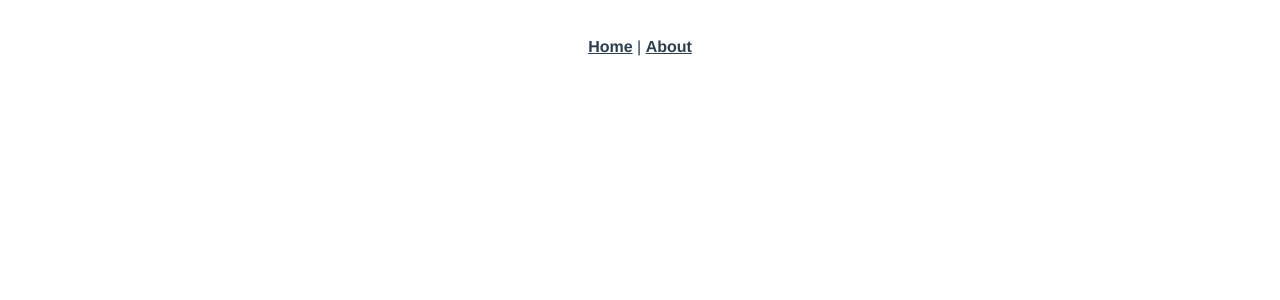
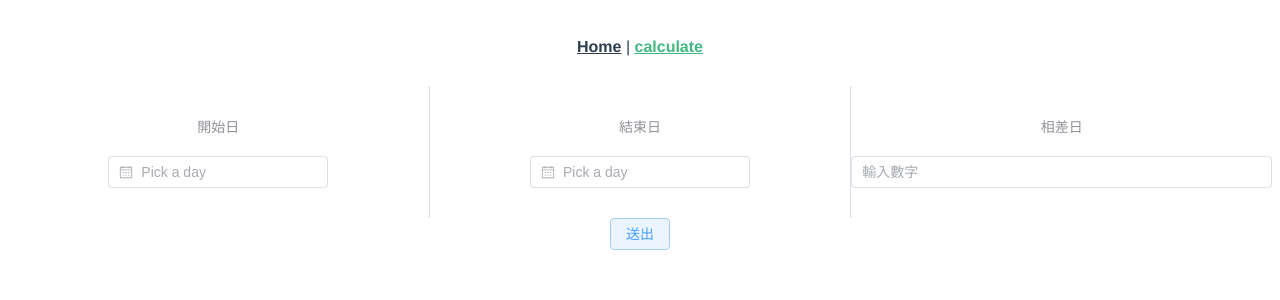
Before and after one commit to TWStockworld/stockworld_web, a Vue app: page /calculate in a window 1280 px wide. Before the commit this address had no page. Shown: the top 300 px of the page. Built offline with nearby package versions, Linux system fonts and the light colour scheme.

Commit message:
feat : 計算介面

```diff
--- a/package.json
+++ b/package.json
@@ -8,8 +8,11 @@
     "lint": "vue-cli-service lint"
   },
   "dependencies": {
+    "axios": "^0.27.2",
     "core-js": "^3.8.3",
+    "element-plus": "^2.2.2",
     "vue": "^3.2.13",
+    "vue-axios": "^3.4.1",
     "vue-router": "^4.0.3"
   },
   "devDependencies": {
--- a/src/App.vue
+++ b/src/App.vue
@@ -1,7 +1,7 @@
 <template>
   <nav>
     <router-link to="/">Home</router-link> |
-    <router-link to="/about">About</router-link>
+    <router-link to="/calculate">calculate</router-link>
   </nav>
   <router-view/>
 </template>
--- /dev/null
+++ b/src/components/Login.vue
@@ -0,0 +1,32 @@
+<template>
+  <div>
+    <h2>登入</h2>
+    <el-form @submit.prevent="login">
+      <div class="form-group">
+        <el-input v-model="name" placeholder="帳號" />
+        <el-input v-model="password" placeholder="密碼" />
+        <el-button plain type="primary" native-type="submit">登入</el-button>
+      </div>
+    </el-form>
+  </div>
+</template>
+
+<script>
+export default {
+  data() {
+    return { name: "", password: "" };
+  },
+  methods: {
+    login() {
+      this.axios
+        .post("https://stockworld.ddns.net/api/auth/login", {
+          name: this.name,
+          password: this.password,
+        })
+        .then((response) => {
+          console.log(response);
+        });
+    },
+  },
+};
+</script>
--- a/src/main.js
+++ b/src/main.js
@@ -1,5 +1,18 @@
 import { createApp } from 'vue'
+import ElementPlus from 'element-plus'
+import 'element-plus/dist/index.css'
+import zhtw from 'element-plus/es/locale/lang/zh-tw'
+
 import App from './App.vue'
 import router from './router'
 
-createApp(App).use(router).mount('#app')
+import axios from 'axios'
+import VueAxios from 'vue-axios'
+
+const app = createApp(App)
+
+app.use(ElementPlus, {
+    locale: zhtw,
+  })
+
+app.use(router).use(VueAxios, axios).mount('#app')
--- a/src/router/index.js
+++ b/src/router/index.js
@@ -1,25 +1,23 @@
-import { createRouter, createWebHistory } from 'vue-router'
-import HomeView from '../views/HomeView.vue'
+import { createRouter, createWebHistory } from "vue-router";
+import HomeView from "../views/HomeView.vue";
+import CalculateView from "../views/CalculateView.vue";
 
 const routes = [
   {
-    path: '/',
-    name: 'home',
-    component: HomeView
+    path: "/",
+    name: "home",
+    component: HomeView,
   },
   {
-    path: '/about',
-    name: 'about',
-    // route level code-splitting
-    // this generates a separate chunk (about.[hash].js) for this route
-    // which is lazy-loaded when the route is visited.
-    component: () => import(/* webpackChunkName: "about" */ '../views/AboutView.vue')
-  }
-]
+    path: "/calculate",
+    name: "calculate",
+    component: CalculateView,
+  },
+];
 
 const router = createRouter({
   history: createWebHistory(process.env.BASE_URL),
-  routes
-})
+  routes,
+});
 
-export default router
+export default router;
--- a/src/views/AboutView.vue
+++ /dev/null
@@ -1,5 +0,0 @@
-<template>
-  <div class="about">
-    <h1>This is an about page</h1>
-  </div>
-</template>
--- /dev/null
+++ b/src/views/CalculateView.vue
@@ -0,0 +1,77 @@
+<template>
+  <el-form @submit.prevent="cal">
+    <div class="form-group">
+      <div class="demo-date-picker">
+        <div class="block">
+          <span class="demonstration">開始日</span>
+          <el-date-picker
+            v-model="startdate"
+            type="date"
+            placeholder="Pick a day"
+          />
+        </div>
+        <div class="block">
+          <span class="demonstration">結束日</span>
+          <el-date-picker
+            v-model="enddate"
+            type="date"
+            placeholder="Pick a day"
+          />
+        </div>
+        <div class="block">
+          <span class="demonstration">相差日</span>
+          <el-input v-model="diff" placeholder="輸入數字" />
+        </div>
+      </div>
+      <el-button plain type="primary" native-type="submit">送出</el-button>
+    </div>
+  </el-form>
+</template>
+
+<script>
+export default {
+  data() {
+    return {
+      startdate: "",
+      enddate: "",
+      diff: "",
+    };
+  },
+  methods: {
+    cal() {
+      this.axios
+        .post("https://stockworld.ddns.net/api/stock/cal_stock", {
+          startdate: this.startdate,
+          enddate: this.enddate,
+          diff: this.diff,
+        })
+        .then((response) => {
+          console.log(response);
+        });
+    },
+  },
+};
+</script>
+<style scoped>
+.demo-date-picker {
+  display: flex;
+  width: 100%;
+  padding: 0;
+  flex-wrap: wrap;
+}
+.demo-date-picker .block {
+  padding: 30px 0;
+  text-align: center;
+  border-right: solid 1px var(--el-border-color);
+  flex: 1;
+}
+.demo-date-picker .block:last-child {
+  border-right: none;
+}
+.demo-date-picker .demonstration {
+  display: block;
+  color: var(--el-text-color-secondary);
+  font-size: 14px;
+  margin-bottom: 20px;
+}
+</style>
--- a/src/views/HomeView.vue
+++ b/src/views/HomeView.vue
@@ -1,18 +1,19 @@
 <template>
   <div class="home">
-    <img alt="Vue logo" src="../assets/logo.png">
-    <HelloWorld msg="Welcome to Your Vue.js App"/>
+    <img alt="Vue logo" src="../assets/logo.png" />
+    <!-- <HelloWorld msg="Welcome to Your Vue.js App" /> -->
+    <Login />
   </div>
 </template>
 
 <script>
 // @ is an alias to /src
-import HelloWorld from '@/components/HelloWorld.vue'
+import Login from "@/components/Login.vue";
 
 export default {
-  name: 'HomeView',
+  name: "HomeView",
   components: {
-    HelloWorld
-  }
-}
+    Login,
+  },
+};
 </script>
--- a/vue.config.js
+++ b/vue.config.js
@@ -1,4 +1,6 @@
 const { defineConfig } = require('@vue/cli-service')
 module.exports = defineConfig({
-  transpileDependencies: true
+  transpileDependencies: true,
+  lintOnSave: false
+
 })
```
Also changed, not shown: 2 other files (tests, documents, lock files or other folders).
